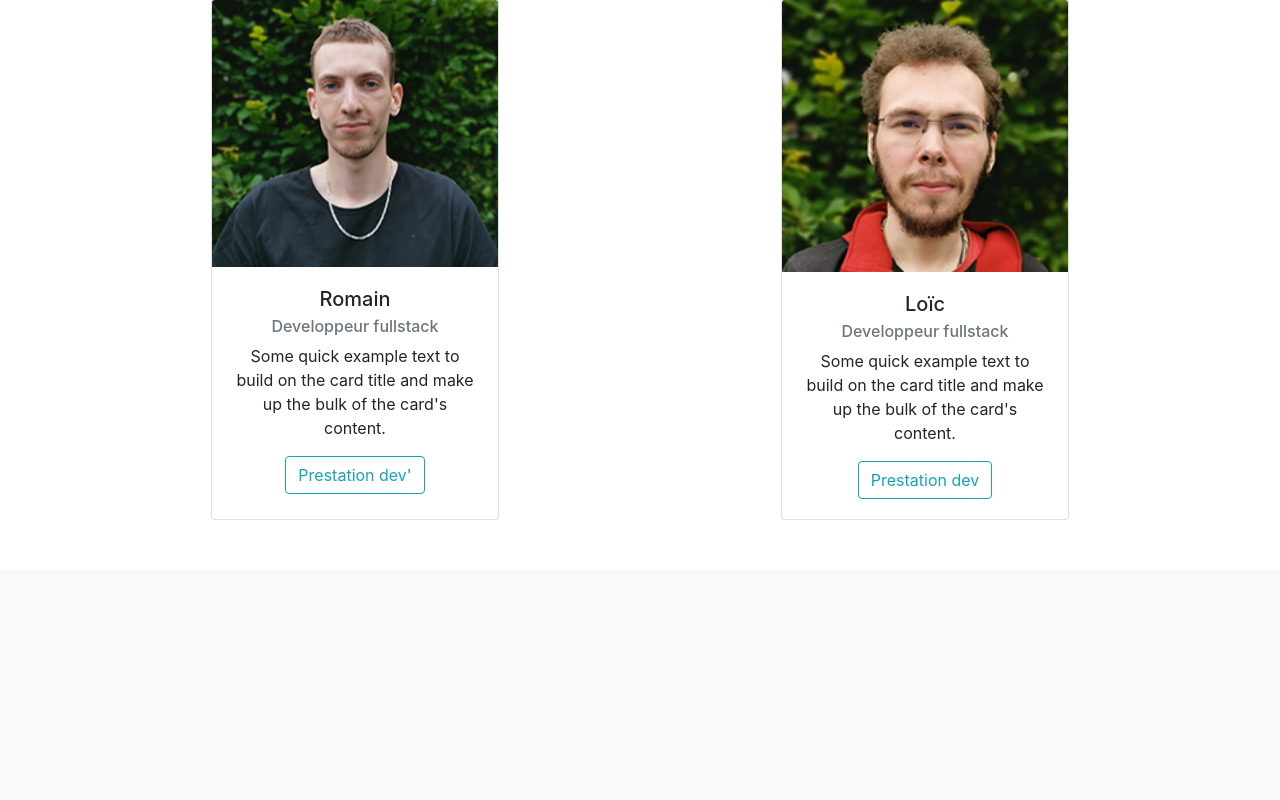
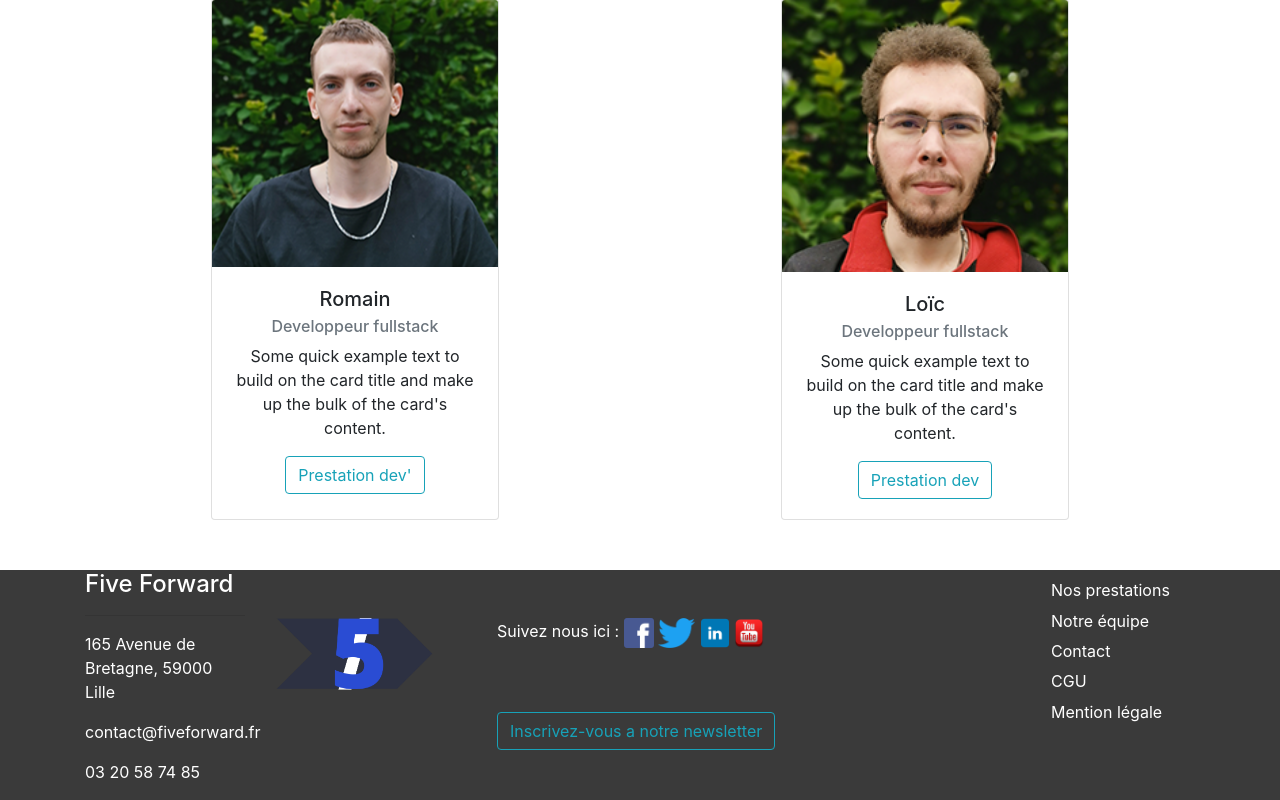
Before and after one commit to mourlonloic/projet-collectif, a PHP site: page /equipe.php in a window 1280 px wide. Shown: the part 1268-2068 px from the top of the page. Before the commit the page ends 1788 px from the top, so only its background shows below. Run offline with PHP 8.4, Linux system fonts and the light colour scheme.

Commit message:
Création du footer + modification de la page de contact

```diff
--- a/blog.php
+++ b/blog.php
@@ -20,6 +20,9 @@
     <h1>BLOG</h1>
 
 
+    <?php include_once("footer.php"); ?>
+
+
     <script src="https://code.jquery.com/jquery-3.3.1.slim.min.js"
         integrity="sha384-q8i/X+965DzO0rT7abK41JStQIAqVgRVzpbzo5smXKp4YfRvH+8abtTE1Pi6jizo" crossorigin="anonymous">
     </script>
--- a/communication.php
+++ b/communication.php
@@ -20,6 +20,9 @@
 
     <h1>COMMUNICATION</h1>
 
+    <?php include_once("footer.php"); ?>
+
+
 
     <script src="https://code.jquery.com/jquery-3.3.1.slim.min.js"
         integrity="sha384-q8i/X+965DzO0rT7abK41JStQIAqVgRVzpbzo5smXKp4YfRvH+8abtTE1Pi6jizo" crossorigin="anonymous">
--- a/content/compteur.txt
+++ b/content/compteur.txt
@@ -1 +1,2 @@
 09-08-2019:7
+10-08-2019:2
--- a/content/css/style.css
+++ b/content/css/style.css
@@ -1,4 +1,33 @@
-.card
+.equipe
 {
     margin-bottom: 50px;
 }
+
+/* Toute les pages */
+footer
+{
+    background-color: #3a3a3a;
+    color: rgb(255, 255, 255);
+}
+
+.menu_footer
+{
+    color: rgb(255, 255, 255);
+    margin-bottom: -0.6em;
+}
+
+.menu_footer:hover
+{
+    color: white;
+}
+
+#footer_RS, #newsletter_btn
+{
+    margin-top: 3em;
+    margin-left: 2em;
+}
+
+#footer_logo
+{
+    margin-top: 3em;
+}
--- a/dev_web.php
+++ b/dev_web.php
@@ -21,6 +21,8 @@
     <h1>DEV</h1>
 
 
+    <?php include_once("footer.php"); ?>
+
     <script src="https://code.jquery.com/jquery-3.3.1.slim.min.js"
         integrity="sha384-q8i/X+965DzO0rT7abK41JStQIAqVgRVzpbzo5smXKp4YfRvH+8abtTE1Pi6jizo" crossorigin="anonymous">
     </script>
--- a/equipe.php
+++ b/equipe.php
@@ -22,7 +22,7 @@
         <div class="row">
             <div class="col d-flex justify-content-center">
 
-                <div class="card rounded-top" style="width: 18rem;">
+                <div class="card rounded-top equipe" style="width: 18rem;">
                     <img src="content/images/jean-no.png" class="card-img-top" alt="...">
                     <div class="card-body">
                         <h5 class="card-title">Jean-No'</h5>
@@ -39,7 +39,7 @@
         <div class="row">
             <div class="col d-flex justify-content-center">
 
-                <div class="card rounded-top" style="width: 18rem;">
+                <div class="card rounded-top equipe" style="width: 18rem;">
                     <img src="content/images/sarah.png" class="card-img-top" alt="...">
                     <div class="card-body">
                         <h5 class="card-title">Sarah</h5>
@@ -53,7 +53,7 @@
             </div>
             <div class="col d-flex justify-content-center">
 
-                <div class="card rounded-top" style="width: 18rem;">
+                <div class="card rounded-top equipe" style="width: 18rem;">
                     <img src="content/images/cecile.png" class="card-img-top" alt="...">
                     <div class="card-body">
                         <h5 class="card-title">Cécile</h5>
@@ -70,7 +70,7 @@
         <div class="row">
             <div class="col d-flex justify-content-center">
 
-            <div class="card rounded-top" style="width: 18rem;">
+            <div class="card rounded-top equipe" style="width: 18rem;">
                 <img src="content/images/romain.png" class="card-img-top" alt="...">
                 <div class="card-body">
                     <h5 class="card-title">Romain</h5>
@@ -84,7 +84,7 @@
             </div>
             <div class="col d-flex justify-content-center">
 
-            <div class="card rounded-top" style="width: 18rem;">
+            <div class="card rounded-top equipe" style="width: 18rem;">
                 <img src="content/images/loic.png" class="card-img-top" alt="...">
                 <div class="card-body">
                     <h5 class="card-title">Loïc</h5>
@@ -99,6 +99,7 @@
         </div>
     </div>
 
+    <?php include_once("footer.php"); ?>
 
 
     <script src="https://code.jquery.com/jquery-3.3.1.slim.min.js"
--- /dev/null
+++ b/footer.php
@@ -0,0 +1,99 @@
+<footer>
+    <div class="container">
+        <div class="row">
+            <div class="col-2 " id="entreprise">
+                <!-- Présentation de l'entreprise -->
+                <h4>Five Forward</h4>
+                <hr>
+                <p>165 Avenue de Bretagne, 59000 Lille</p>
+                <p>contact@fiveforward.fr</p>
+                <p>03 20 58 74 85</p>
+            </div>
+
+            <div class="col-2">
+                <!-- Logo de l'entreprise -->
+                <img id="footer_logo" src="content/images/five_forward.png" height="75em"
+                    alt="Logo de l'entreprise Five Forward">
+            </div>
+
+            <div class="col-6 ">
+                <!-- Barre des réseaux sociaux et newsletter -->
+                <p id="footer_RS">
+                    Suivez nous ici :
+                    <a href="#"><img src="content/images/icones/facebook.png" height="30em"
+                            alt="Logo du réseau social Facebook"></a>
+                    <a href="#"><img src="content/images/icones/twitter.png" height="30em"
+                            alt="Logo du réseau social Twitter"></a>
+                    <a href="#"><img src="content/images/icones/linkedin.png" height="30em"
+                            alt="Logo du réseau social Linkedin"></a>
+                    <a href="#"><img src="content/images/icones/yt.png" height="30em"
+                            alt="Logo du réseau social Youtube"></a>
+                </p>
+
+                <button id="newsletter_btn" type="button" class="btn btn-outline-info" data-toggle="modal"
+                    data-target="#newsletter">Inscrivez-vous a notre newsletter</button>
+            </div>
+
+            <div class="col-2">
+                <!-- Menu du footer -->
+                <ul class="nav flex-column">
+                    <li class="nav-item">
+                        <a class="nav-link menu_footer" href="#">Nos prestations</a>
+                    </li>
+                    <li class="nav-item">
+                        <a class="nav-link menu_footer" href="#">Notre équipe</a>
+                    </li>
+                    <li class="nav-item">
+                        <a class="nav-link menu_footer" href="#">Contact</a>
+                    </li>
+                    <li class="nav-item">
+                        <a class="nav-link menu_footer" href="#">CGU</a>
+                    </li>
+                    <li class="nav-item">
+                        <a class="nav-link menu_footer" href="#">Mention légale</a>
+                    </li>
+                </ul>
+            </div>
+        </div>
+    </div>
+</footer>
+
+<!-- Formulaire d'inscription a la newsletter -->
+<div class="modal fade" id="newsletter" tabindex="-1" role="dialog" aria-labelledby="exampleModalScrollableTitle"
+    aria-hidden="true">
+    <div class="modal-dialog modal-dialog-scrollable" role="document">
+        <div class="modal-content">
+            <div class="modal-header">
+                <h5 class="modal-title" id="newsletterTitle">inscription à la newsletter</h5>
+                <button type="button" class="close" data-dismiss="modal" aria-label="Close">
+                    <span aria-hidden="true">&times;</span>
+                </button>
+            </div>
+            <div class="modal-body">
+                <!-- Formulaire d'inscription a la newsletter -->
+                <form action="" method="post">
+                    <p>Choisissez a quelles newsletter s'inscrire : </p>
+                    <div class="form-check">
+                        <input class="form-check-input" type="checkbox" value="" id="newsletter1">
+                        <label class="form-check-label" for="newsletter1">
+                            Newsletter 1
+                        </label>
+                    </div>
+                    <div class="form-check">
+                        <input class="form-check-input" type="checkbox" value="" id="newsletter2" >
+                        <label class="form-check-label" for="newsletter2">
+                            Newsletter 2
+                        </label>
+                    </div>
+
+
+
+                </form>
+            </div>
+            <div class="modal-footer">
+                <button type="button" class="btn btn-secondary" data-dismiss="modal">Close</button>
+                <button type="button" class="btn btn-primary" data-dismiss="modal">Valider mes choix</button>
+            </div>
+        </div>
+    </div>
+</div>
--- a/header.php
+++ b/header.php
@@ -2,7 +2,7 @@
     <!-- Barre de nagivation  -->
     <nav class="navbar navbar-expand-lg navbar-light bg-light">
         <a class="navbar-brand" href="index.php">
-        <img src="content/images/five_forward.png" width="" height="30" alt=""> Five Forward</a>
+        <img src="content/images/five_forward.png" width="" height="30" alt="Logo de l'entreprise Five Forward"> Five Forward</a>
 
         <button class="navbar-toggler" type="button" data-toggle="collapse" data-target="#navbarSupportedContent"
             aria-controls="navbarSupportedContent" aria-expanded="false" aria-label="Toggle navigation">
--- a/index.php
+++ b/index.php
@@ -38,6 +38,8 @@
     <?php include_once("content/php/compteur_visite.php"); ?>
 
 
+    <?php include_once("footer.php"); ?>
+
 
     <script src="https://code.jquery.com/jquery-3.3.1.slim.min.js"
         integrity="sha384-q8i/X+965DzO0rT7abK41JStQIAqVgRVzpbzo5smXKp4YfRvH+8abtTE1Pi6jizo" crossorigin="anonymous">
--- a/marketing.php
+++ b/marketing.php
@@ -21,6 +21,7 @@
     <h1>MARKETING</h1>
 
 
+    <?php include_once("footer.php"); ?>
 
     <script src="https://code.jquery.com/jquery-3.3.1.slim.min.js"
         integrity="sha384-q8i/X+965DzO0rT7abK41JStQIAqVgRVzpbzo5smXKp4YfRvH+8abtTE1Pi6jizo" crossorigin="anonymous">
--- a/portfolio.php
+++ b/portfolio.php
@@ -20,6 +20,7 @@
 
     <h1>PORTFOLIO</h1>
 
+    <?php include_once("footer.php"); ?>
 
 
     <script src="https://code.jquery.com/jquery-3.3.1.slim.min.js"
--- a/reseau.php
+++ b/reseau.php
@@ -20,6 +20,7 @@
 
     <h1>RESEAUX SOCIAUX</h1>
 
+    <?php include_once("footer.php"); ?>
 
     <script src="https://code.jquery.com/jquery-3.3.1.slim.min.js"
         integrity="sha384-q8i/X+965DzO0rT7abK41JStQIAqVgRVzpbzo5smXKp4YfRvH+8abtTE1Pi6jizo" crossorigin="anonymous">
```
Also changed, not shown: contact.php (+36 -10 lines), content/images/icones/facebook.png (added), content/images/icones/linkedin.png (added), content/images/icones/twitter.png (added), content/images/icones/yt.png (added).
